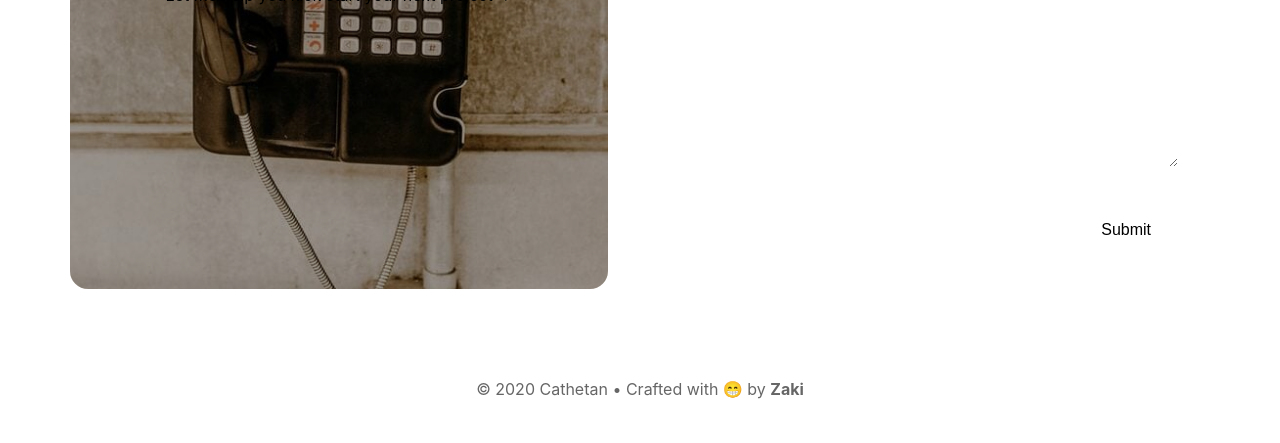
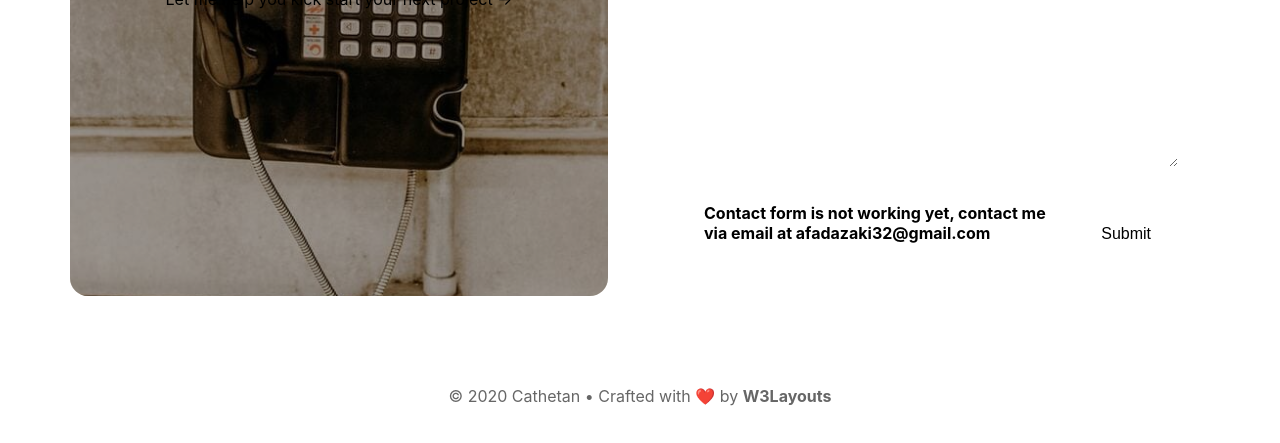
Before and after one commit to zakiafada32/cathetan, a Gatsby site: page /contact in a window 1280 px wide. Shown: the part 471-914 px from the top of the page. Built offline with nearby package versions, Linux system fonts and the light colour scheme; Gatsby itself is replaced by a stand-in of ours.

```diff
--- a/site-meta-data.json
+++ b/site-meta-data.json
@@ -4,6 +4,6 @@
   "description": "Cathetan, personal blog",
   "home": {
     "title": "Hi! I'm Zaki",
-    "description": "This blog is my digital garden - a collection of the things I've learned and created. Enjoy!."
+    "description": "A collection of my experiences and the things I've learned. Enjoy! 😃"
   }
 }
--- a/src/components/layout.js
+++ b/src/components/layout.js
@@ -28,9 +28,9 @@
         <p>
           &copy; {new Date().getFullYear()} Cathetan &bull; Crafted with{' '}
           <span role="img" aria-label="love">
-            😁
+            ❤️
           </span>{' '}
-          by <a href="https://zaki-afada.netlify.app/">Zaki</a>
+          by <a href="https://w3layouts.com">W3Layouts</a>
         </p>
       </footer>
     </div>
--- a/src/pages/contact.js
+++ b/src/pages/contact.js
@@ -47,6 +47,10 @@
               <textarea name="w3lMessage" id="w3lMessage"></textarea>
             </div>
             <div style={{ display: 'flex', justifyContent: 'flex-end' }}>
+              <h4 style={{ marginRight: '1rem' }}>
+                Contact form is not working yet, contact me via email at
+                afadazaki32@gmail.com{' '}
+              </h4>
               <input
                 type="submit"
                 className="button -primary"
```
Also changed, not shown: _data/blog/hello-world.md (+1 -1 lines).
